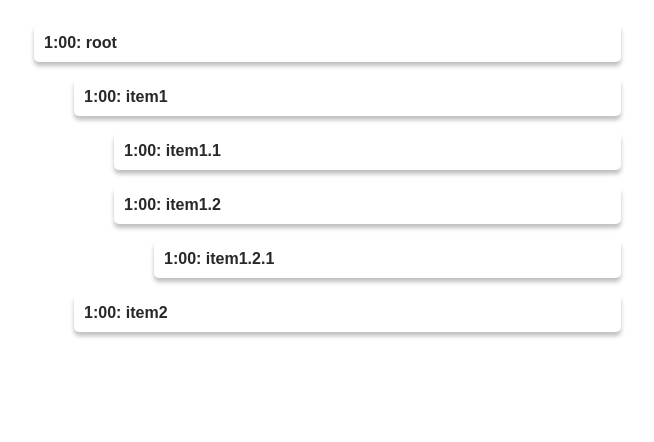
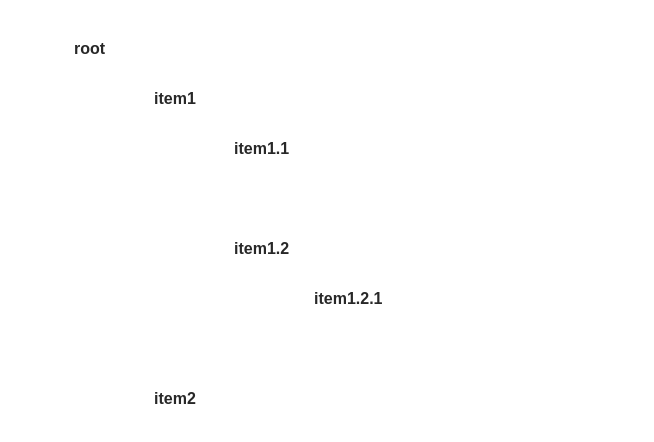
Before and after one commit to satvikpendem/Artemis, a Vue app in the folder vue_app/: page / in a window 1280 px wide. Shown: the top 442 px of the page, without its empty margins (14-668 px from the left). Built offline with nearby package versions, Linux system fonts and the light colour scheme.

Commit message:
Fix nesting of tree-based to-do list. Remove CSS for testing

```diff
--- a/vue_app/src/components/Task/TaskItem.vue
+++ b/vue_app/src/components/Task/TaskItem.vue
@@ -1,17 +1,20 @@
 <template>
   <div id="task-item">
-    <draggable :element="'ul'" class="dragArea" :options="{group:{ name:'task-group'}}">
-      <li>
-        <span>{{ duration }}:</span>
-        {{ title }}
-      </li>
-      <task-item
-        v-for="node in nodes"
-        :title="node.title"
-        :duration="node.duration"
-        :nodes="node.nodes"
-        :key="node.id"
-      />
+    <draggable
+      :list="nodes"
+      :element="'ul'"
+      class="dragArea"
+      :options="{group:{ name:'task-group'}}"
+    >
+      <div v-for="node in nodes" :key="node.id">
+        <ul v-if="node.nodes">
+          <p>{{ node.title }}</p>
+          <task-item :nodes="node.nodes"></task-item>
+        </ul>
+        <li v-else>
+          <p>{{ node.title }}</p>
+        </li>
+      </div>
     </draggable>
   </div>
 </template>
@@ -37,7 +40,8 @@ export default {
 }
 
 .dragArea {
-  min-height: 10px;
+  min-height: 50px;
+  display: block;
 }
 
 draggable,
--- a/vue_app/src/components/Task/TaskList.vue
+++ b/vue_app/src/components/Task/TaskList.vue
@@ -1,6 +1,6 @@
 <template>
   <div id="task-list">
-    <task-item :title="tree.title" :duration="tree.duration" :nodes="tree.nodes"/>
+    <task-item :nodes="nodes"/>
   </div>
 </template>
 
@@ -12,7 +12,8 @@ export default {
   components: { TaskItem },
   data() {
     return {
-      tree: {
+      nodes: [
+        {
           title: "root",
           duration: "1:00",
           nodes: [
@@ -22,7 +23,8 @@ export default {
               nodes: [
                 {
                   title: "item1.1",
-                duration: "1:00"
+                  duration: "1:00",
+                  nodes: []
                 },
                 {
                   title: "item1.2",
@@ -30,7 +32,8 @@ export default {
                   nodes: [
                     {
                       title: "item1.2.1",
-                    duration: "1:00"
+                      duration: "1:00",
+                      nodes: []
                     }
                   ]
                 }
@@ -38,10 +41,12 @@ export default {
             },
             {
               title: "item2",
-            duration: "1:00"
+              duration: "1:00",
+              nodes: []
             }
           ]
         }
+      ]
     };
   }
 };
```
Lines whose indentation alone changed are shown as unchanged.
